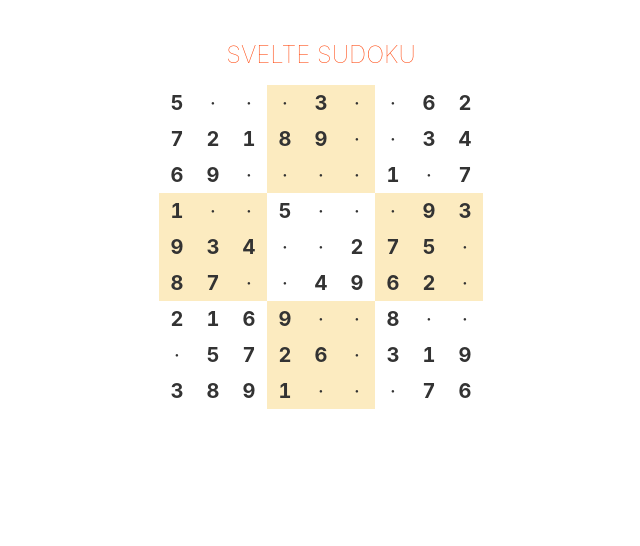
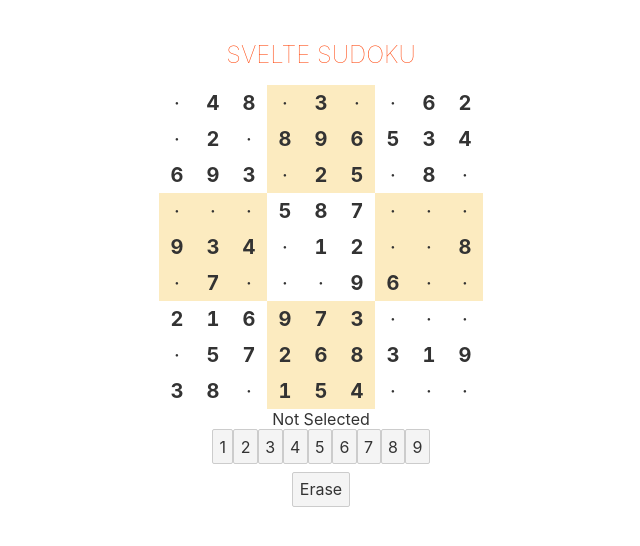
Before and after one commit to kuman514/SvelteSudoku, a Svelte app: page / in a window 1280 px wide. Shown: the top 546 px of the page, without its empty margins (319-959 px from the left). Built offline with nearby package versions, Linux system fonts and the light colour scheme.

Commit message:
Implemented number input

```diff
--- a/src/App.svelte
+++ b/src/App.svelte
@@ -1,5 +1,7 @@
 <script>
 	import BoardLine from './BoardLine.svelte';
+	import InputPanel from './InputPanel.svelte';
+
 	export let title;
 
 	let board = [
@@ -169,7 +171,7 @@
 			count++;
 		}
 
-		console.log(board);
+		//console.log(board);
 	}
 
 	function lockBoard() {
@@ -185,7 +187,7 @@
 	}
 
 	function onClickButton(row, col) {
-		console.log(row, col);
+		//console.log(row, col);
 		[selectedRow, selectedCol] = [row, col];
 	}
 
@@ -199,7 +201,7 @@
 	<h1>{title}</h1>
 	<div
 		on:click={event => {
-			console.dir(event.target);
+			//console.dir(event.target);
 			if (event.target.nodeName !== 'BUTTON') {
 				return;
 			}
@@ -220,6 +222,25 @@
 				{selectedCol}
 			/>
 		{/each}
+	</div>
+	<div
+		on:click={event => {
+			if (event.target.nodeName !== 'BUTTON') {
+				return;
+			}
+			if (selectedRow < 0 || selectedRow >= 9 || selectedCol < 0 || selectedCol >= 9) {
+				return;
+			}
+			const value = parseInt(event.target.id.split('-')[1]);
+			board[selectedRow][selectedCol] = value;
+			fault = checkBoard();
+		}}
+	>
+		<InputPanel
+			{selectedRow}
+			{selectedCol}
+			locked={(selectedRow < 0 || selectedRow >= 9 || selectedCol < 0 || selectedCol >= 9) ? false : isLocked[selectedRow][selectedCol]}
+		/>
 	</div>
 </main>
 
--- /dev/null
+++ b/src/InputPanel.svelte
@@ -0,0 +1,29 @@
+<script>
+  export let selectedRow;
+  export let selectedCol;
+  export let locked;
+</script>
+
+<div>
+  <div>
+    {#if (selectedRow < 0 || selectedRow >= 9 || selectedCol < 0 || selectedCol >= 9)}
+      Not Selected
+    {:else if locked}
+      A Fixed Number
+    {:else}
+      [{selectedCol + 1}, {selectedRow + 1}] Selected
+    {/if}
+  </div>
+  <div>
+    {#each [1, 2, 3, 4, 5, 6, 7, 8, 9] as num}
+      <button id={`digitButton-${num}`}>
+        {num}
+      </button>
+    {/each}
+  </div>
+  <div>
+    <button id="digitButton-0">
+      Erase
+    </button>
+  </div>
+</div>
```
